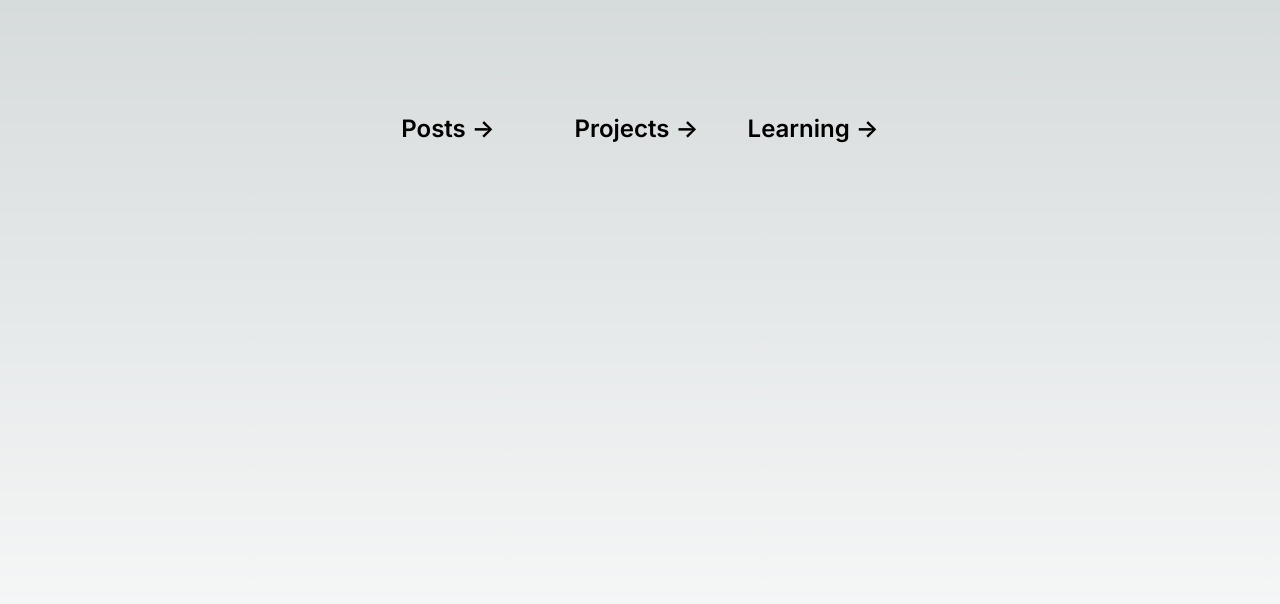
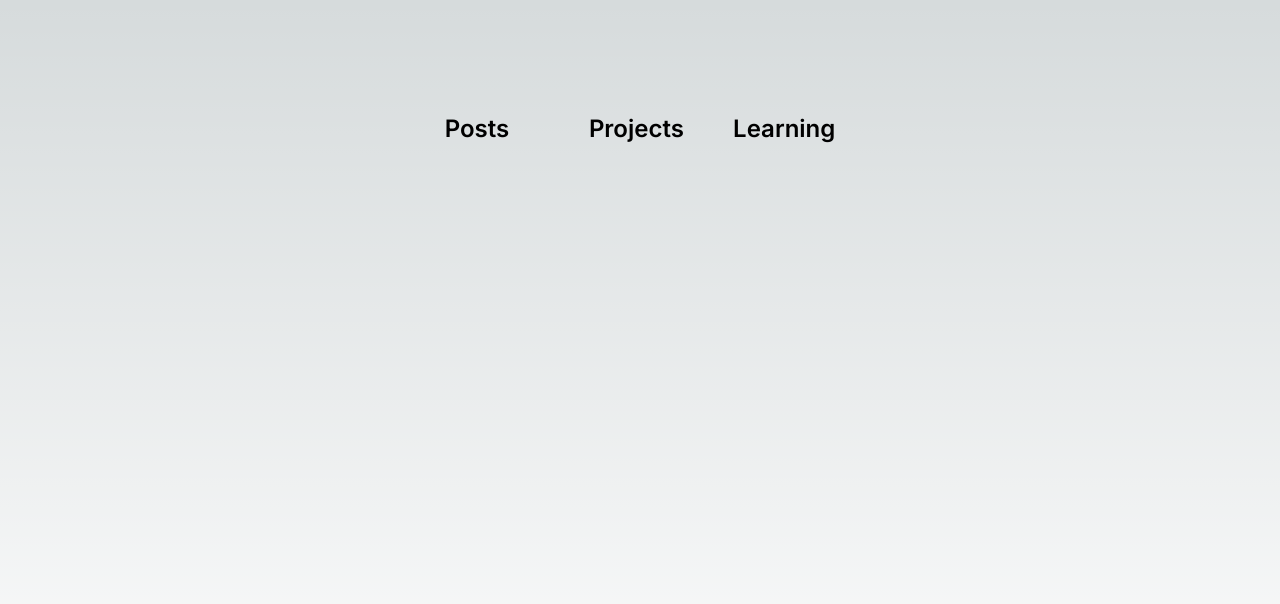
Before and after one commit to sipitalie/profile, a Next.js app: page / in a window 1280 px wide. Shown: the top 604 px of the page. Built offline with nearby package versions, Linux system fonts and the light colour scheme.

Commit message:
add navigation in profile project

```diff
--- a/next.config.js
+++ b/next.config.js
@@ -1,4 +1,5 @@
 /** @type {import('next').NextConfig} */
-const nextConfig = {}
+const nextConfig = {
+}
 
 module.exports = nextConfig
--- /dev/null
+++ b/src/app/error.tsx
@@ -0,0 +1,22 @@
+// error.tsx entity file
+'use client';
+
+import { useEffect } from 'react';
+
+export default function Error({
+    error,
+    reset,
+}: {
+    error: Error;
+    reset: () => void;
+}) {
+    useEffect(() => {
+        console.error(error);
+    }, [error]);
+
+    return (
+        <main>
+            <h2>Something went wrong!</h2>
+        </main>
+    );
+}
--- /dev/null
+++ b/src/app/learning/page.tsx
@@ -0,0 +1,12 @@
+
+
+export default async function LearningPage(){
+
+
+    return(
+        <div className="main">
+            <h1>Learning</h1>
+        </div>
+    )
+
+}
--- a/src/app/page.tsx
+++ b/src/app/page.tsx
@@ -1,46 +1,39 @@
-import Image from 'next/image'
+
+import Link from "next/link"
 
 export default function Home() {
   return (
     <main className="flex min-h-screen flex-col items-center justify-between p-24">
-
-
       <div className="mb-28 grid text-center lg:mb-0 lg:grid-cols-3 lg:text-left">
-
       <div
        className="group rounded-lg border border-transparent px-5 py-4 transition-colors hover:border-gray-300 hover:bg-gray-100 hover:dark:border-neutral-700 hover:dark:bg-neutral-800 hover:dark:bg-opacity-30"
       >
-          <h2 className={`mb-3 text-2xl font-semibold`}>
+          <Link href={'/posts'}><h2 className={`mb-3 text-2xl font-semibold`}>
             Posts{' '}
-            <span className="inline-block transition-transform group-hover:translate-x-1 motion-reduce:transform-none">
-              -&gt;
-            </span>
           </h2>
+          </Link>
           </div>
+
 
         <div
           className="group rounded-lg border border-transparent px-5 py-4 transition-colors hover:border-gray-300 hover:bg-gray-100 hover:dark:border-neutral-700 hover:dark:bg-neutral-800 hover:dark:bg-opacity-30"
 
         >
-          <h2 className={`mb-3 text-2xl font-semibold`}>
+           <Link href={'/projects'}>
+            <h2 className={`mb-3 text-2xl font-semibold`}>
             Projects{' '}
-            <span className="inline-block transition-transform group-hover:translate-x-1 motion-reduce:transform-none">
-              -&gt;
-            </span>
           </h2>
-
+          </Link>
         </div>
-
         <div
-
           className="group rounded-lg border border-transparent px-5 py-4 transition-colors hover:border-gray-300 hover:bg-gray-100 hover:dark:border-neutral-700 hover:dark:bg-neutral-800/30"
         >
-          <h2 className={`mb-3 text-2xl font-semibold`}>
+           <Link href={'/learning'}>
+           <h2 className={`mb-3 text-2xl font-semibold`}>
             Learning{' '}
-            <span className="inline-block transition-transform group-hover:translate-x-1 motion-reduce:transform-none">
-              -&gt;
-            </span>
           </h2>
+           </Link>
+
 
         </div>
 
--- /dev/null
+++ b/src/app/posts/page.tsx
@@ -0,0 +1,12 @@
+
+
+export default async function PostsPage(){
+
+
+    return(
+        <div className="main">
+            <h1>Learning</h1>
+        </div>
+    )
+
+}
--- /dev/null
+++ b/src/app/projects/page.tsx
@@ -0,0 +1,24 @@
+async function fetchProjects(){
+    const base_url='https://api.github.com/users/sipitalie/repos'
+    const res = await fetch(base_url);
+    if (!res.ok) {
+        // This will activate the closest `error.js` Error Boundary
+        throw new Error('Failed to fetch data')
+    }
+
+    return res.json();
+}
+
+export default async function ProjectsPage(){
+   const data =await fetchProjects()
+
+    return(
+        <div className="main">
+            <h1>Projects</h1>
+            <ul>
+            {data.map((repo:any)=><li key={repo.id}><p>{repo.name}</p></li>)}
+            </ul>
+        </div>
+    )
+
+}
```
